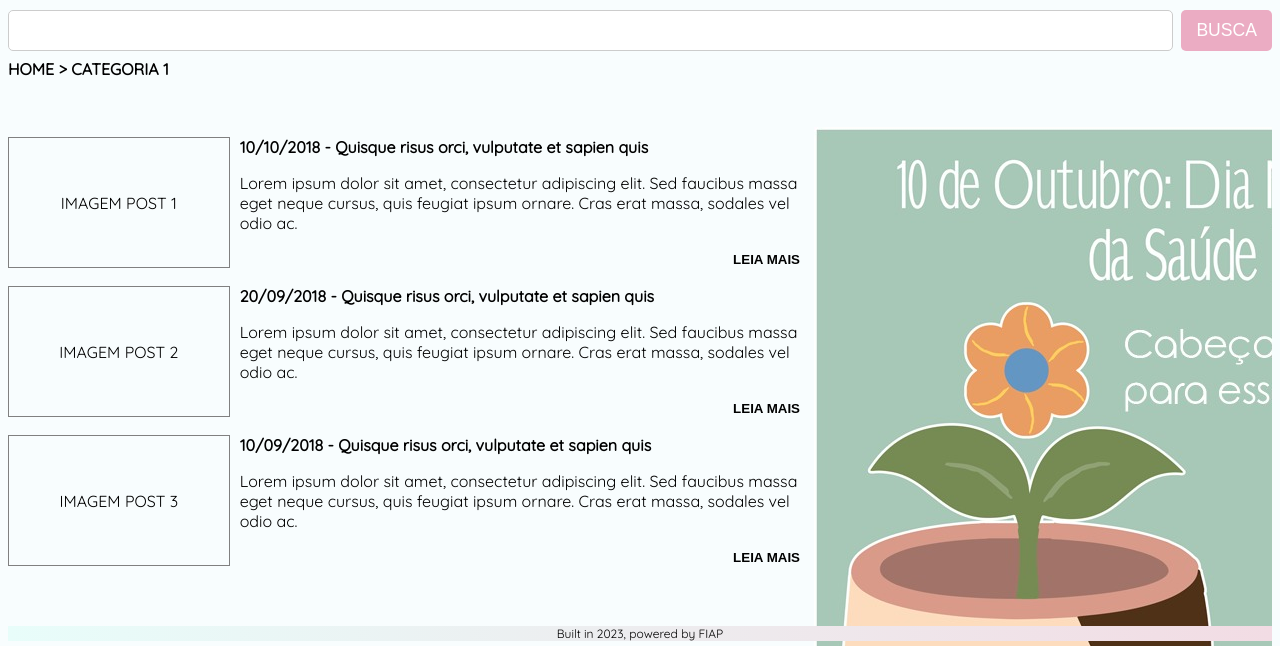
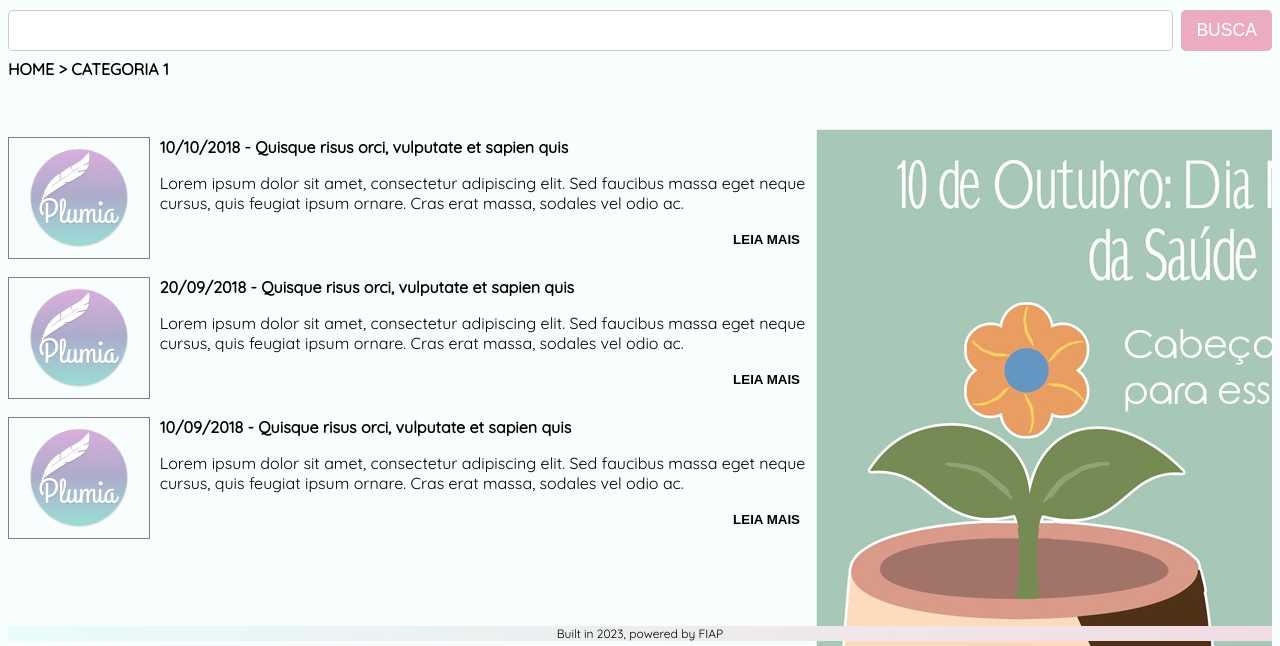
Before and after one commit to vinicius111andrade/fiap_php_posts_back_and_front, a PHP site: page / in a window 1280 px wide. Shown: the part 182-828 px from the top of the page. Run offline with PHP 8.4, Linux system fonts and the light colour scheme.

Commit message:
index img

```diff
--- a/ClientSide/css/style.css
+++ b/ClientSide/css/style.css
@@ -76,9 +76,6 @@ body {
   font-size: 1.1em;
 }
 
-
-
-
 .breadcrumb {
 
   padding-bottom: 40px;
@@ -90,6 +87,7 @@ body {
   margin-left: 400px;
   margin-right: 400px;
 }
+
 .content {
   display: flex;
   margin-bottom: 8px;
@@ -110,7 +108,7 @@ body {
 .post-image {
   width: 15%;
   border: 1px solid gray;
-  padding: 50px;
+  padding: 10px;
   text-align: center;
   display: flex;
   justify-content: center;
--- a/ClientSide/index.html
+++ b/ClientSide/index.html
@@ -36,7 +36,7 @@
                 <div class="posts">
 
                     <div class="post">
-                        <div class="post-image">IMAGEM POST 1</div>
+                        <div class="post-image"><img src="./images/logo_plumia.png" alt="Publicidade CVV" width="100px" height="100px"></div>
                         <div class="post-info">
                             <div class="post-title">10/10/2018 - Quisque risus orci, vulputate et sapien quis</div>
                             <p>Lorem ipsum dolor sit amet, consectetur adipiscing elit. Sed faucibus massa eget neque cursus, quis feugiat ipsum ornare. Cras erat massa, sodales vel odio ac.</p>
@@ -46,7 +46,7 @@
 
 
                     <div class="post">
-                        <div class="post-image">IMAGEM POST 2</div>
+                        <div class="post-image"><img src="./images/logo_plumia.png" alt="Publicidade CVV" width="100px" height="100px"></div>
                         <div class="post-info">
                             <div class="post-title">20/09/2018 - Quisque risus orci, vulputate et sapien quis</div>
                             <p>Lorem ipsum dolor sit amet, consectetur adipiscing elit. Sed faucibus massa eget neque cursus, quis feugiat ipsum ornare. Cras erat massa, sodales vel odio ac.</p>
@@ -56,7 +56,7 @@
 
 
                     <div class="post">
-                        <div class="post-image">IMAGEM POST 3</div>
+                        <div class="post-image"><img src="./images/logo_plumia.png" alt="Publicidade CVV" width="100px" height="100px"></div>
                         <div class="post-info">
                             <div class="post-title">10/09/2018 - Quisque risus orci, vulputate et sapien quis</div>
                             <p>Lorem ipsum dolor sit amet, consectetur adipiscing elit. Sed faucibus massa eget neque cursus, quis feugiat ipsum ornare. Cras erat massa, sodales vel odio ac.</p>
```
